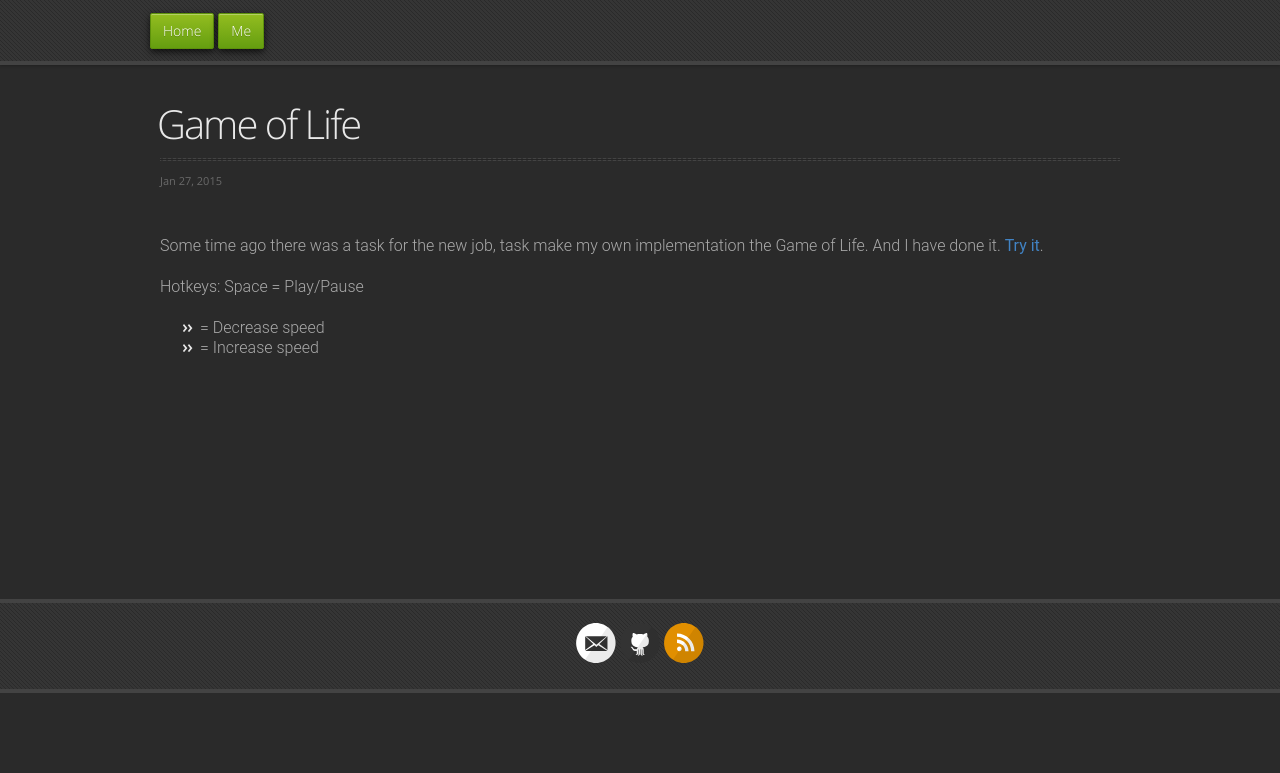
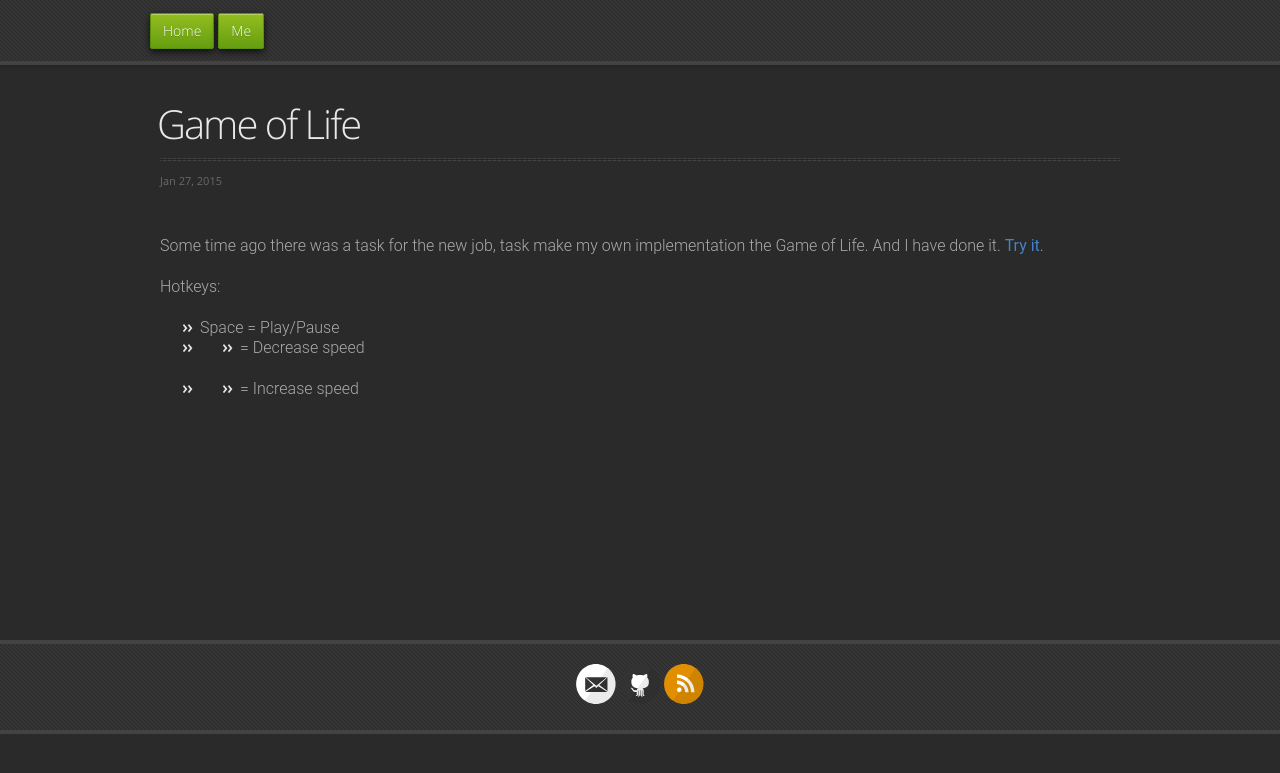
Before and after one commit to freekode/freekode.github.io, a Jekyll site: the page built from _posts/2015-01-27-game-of-life.md, in a window 1280 px wide. Shown: the top 773 px of the page. Built offline with Jekyll 4.4.1, drawn with Linux system fonts in a browser that asks for light colours; comment, search, counter and statistics services are not loaded.

```diff
--- a/_posts/2015-01-27-game-of-life.md
+++ b/_posts/2015-01-27-game-of-life.md
@@ -6,6 +6,6 @@ title: Game of Life
 Some time ago there was a task for the new job, task make my own implementation the Game of Life. And I have done it. <a href="http://game-of-life.freekode.org/" target="_blank">Try it</a>.
 
 Hotkeys:
-Space = Play/Pause
-- = Decrease speed
-+ = Increase speed
+* Space = Play/Pause
+* - = Decrease speed
+* + = Increase speed
```
